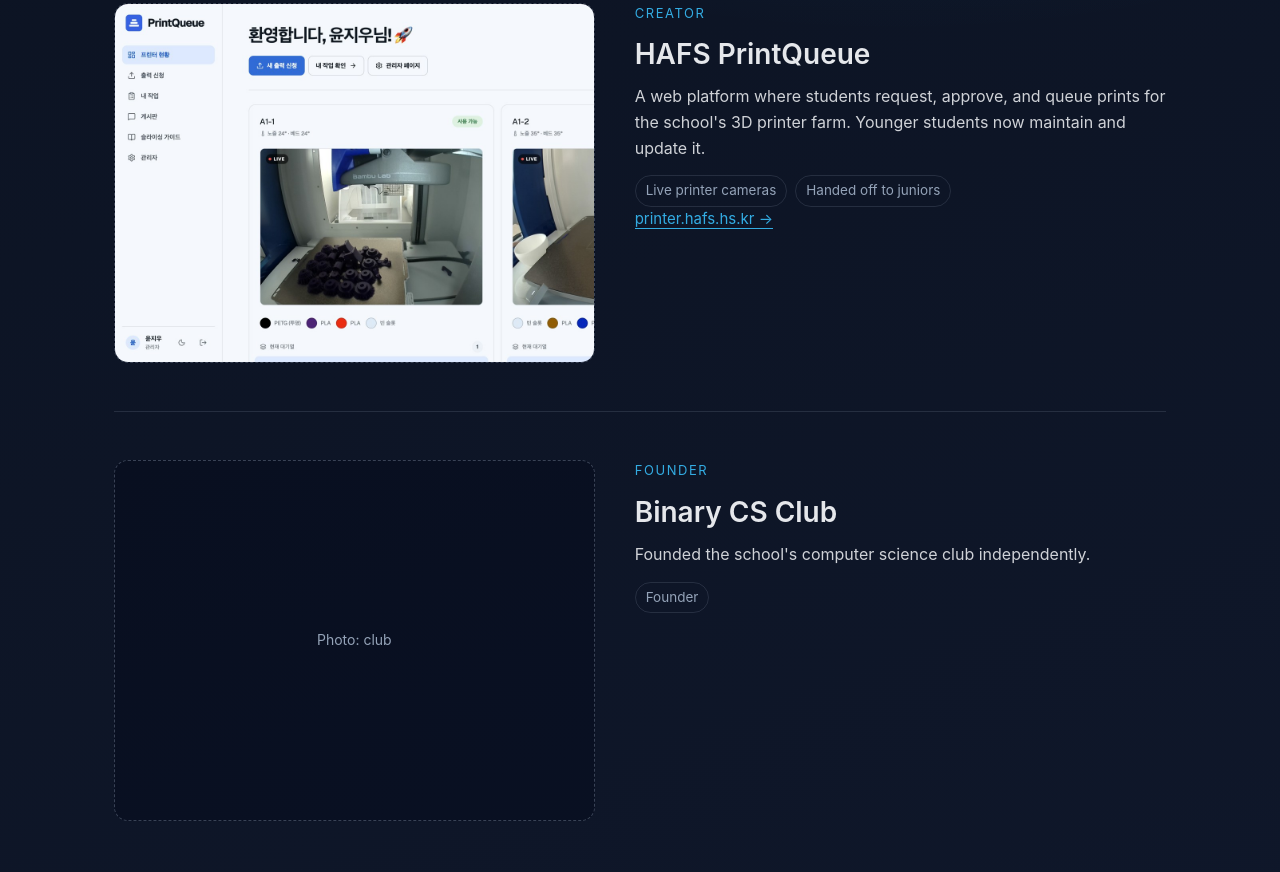
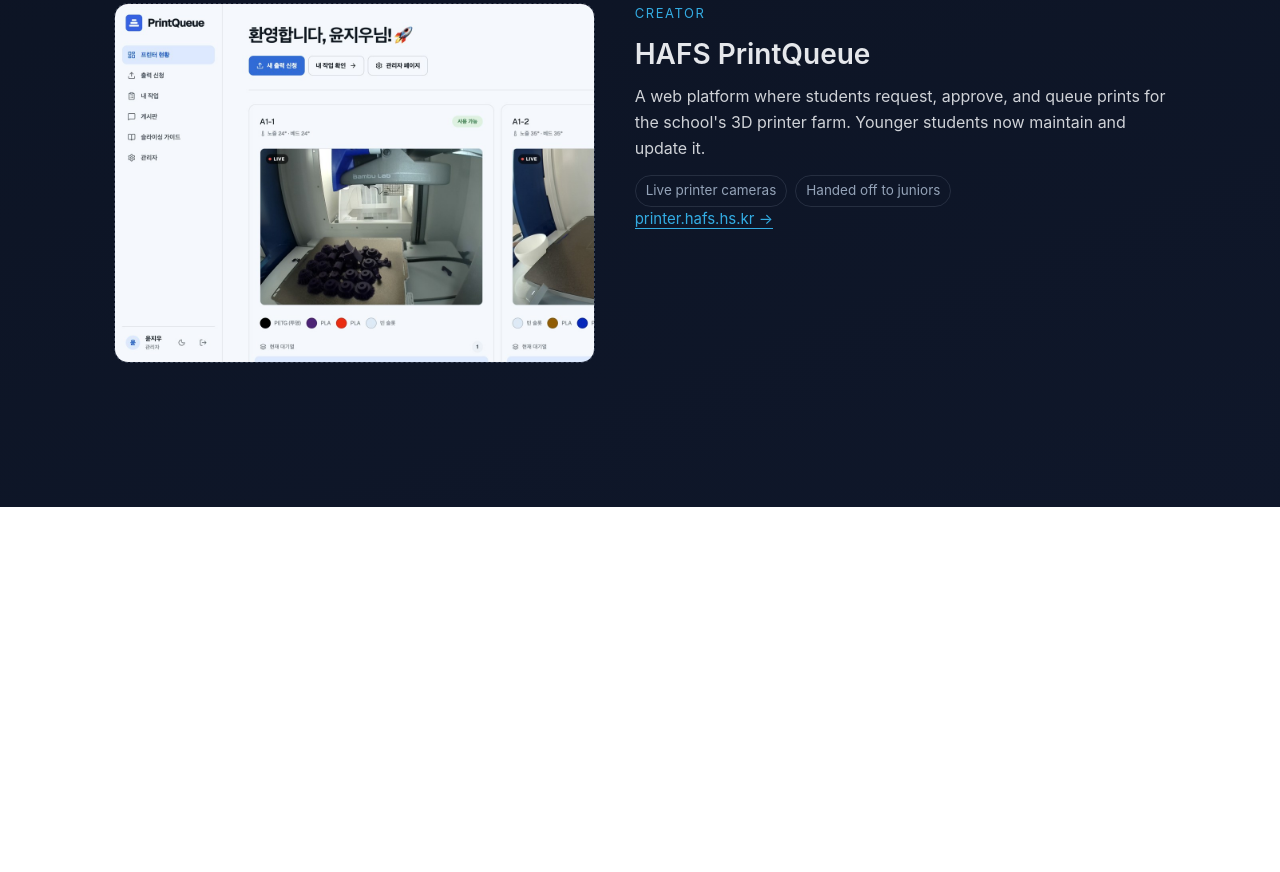
Before and after one commit to JiuYun-engineer/resume, a plain HTML site: page cs.html in a window 1280 px wide. Shown: the part 879-1751 px from the top of the page. After the commit the page ends 1386 px from the top, so only its background shows below. Drawn offline with Linux system fonts and the light colour scheme.

Commit message:
CS: remove Binary (moved to Clubs)
Co-Authored-By: Claude Opus 5.5 <noreply@anthropic.com>
Claude-Session: https://claude.ai/code/session_01EC6W7bykrVLLfaoLwWnk3p

```diff
--- a/cs.html
+++ b/cs.html
@@ -64,15 +64,6 @@
     </div>
   </article>
 
-  <article class="project">
-    <div class="projectMedia">Photo: club</div>
-    <div>
-      <p class="projectMeta">Founder</p>
-      <h2>Binary CS Club</h2>
-      <p>Founded the school's computer science club independently.</p>
-      <ul class="tags"><li>Founder</li></ul>
-    </div>
-  </article>
 </main>
 
 <script src="scripts/main.js"></script>
```
